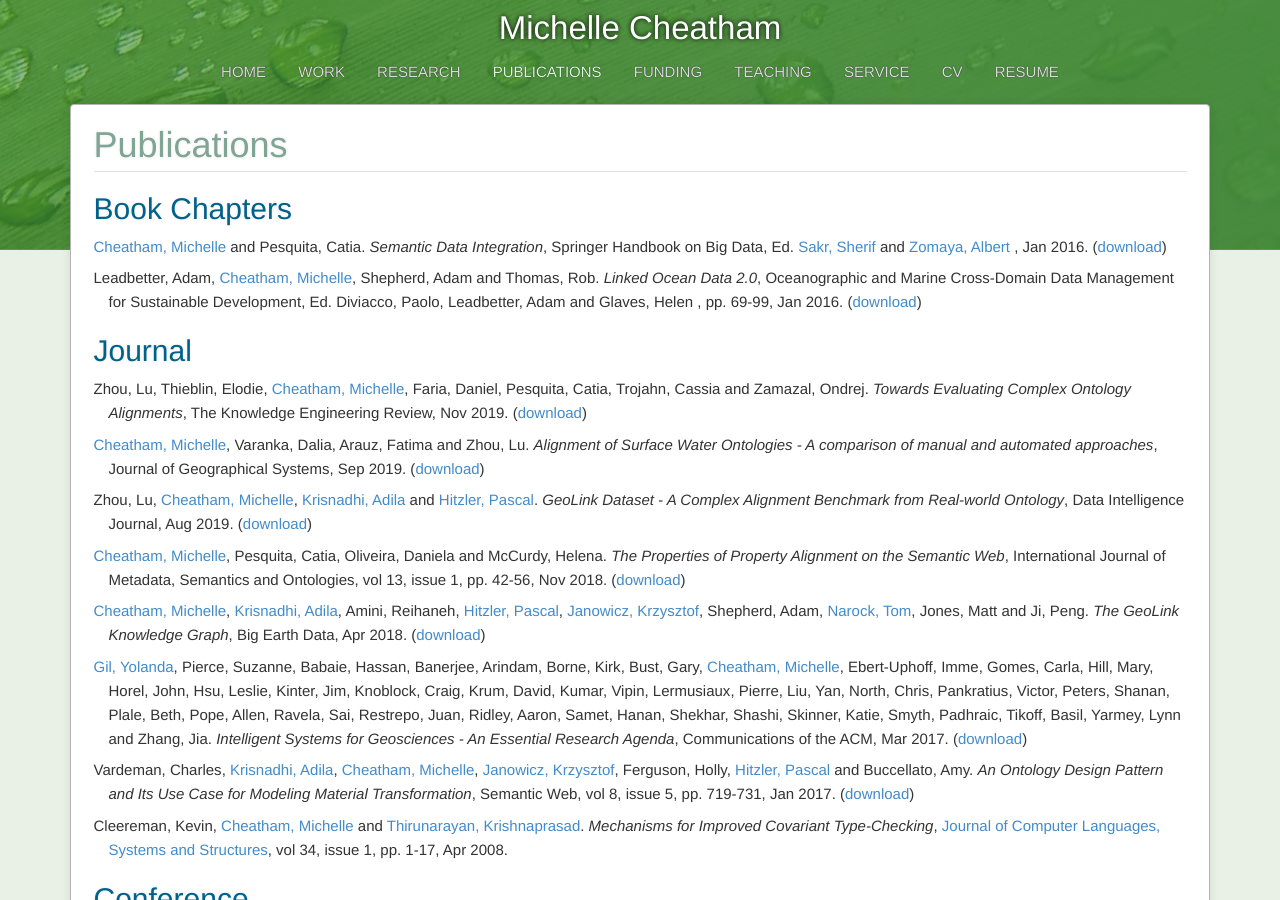
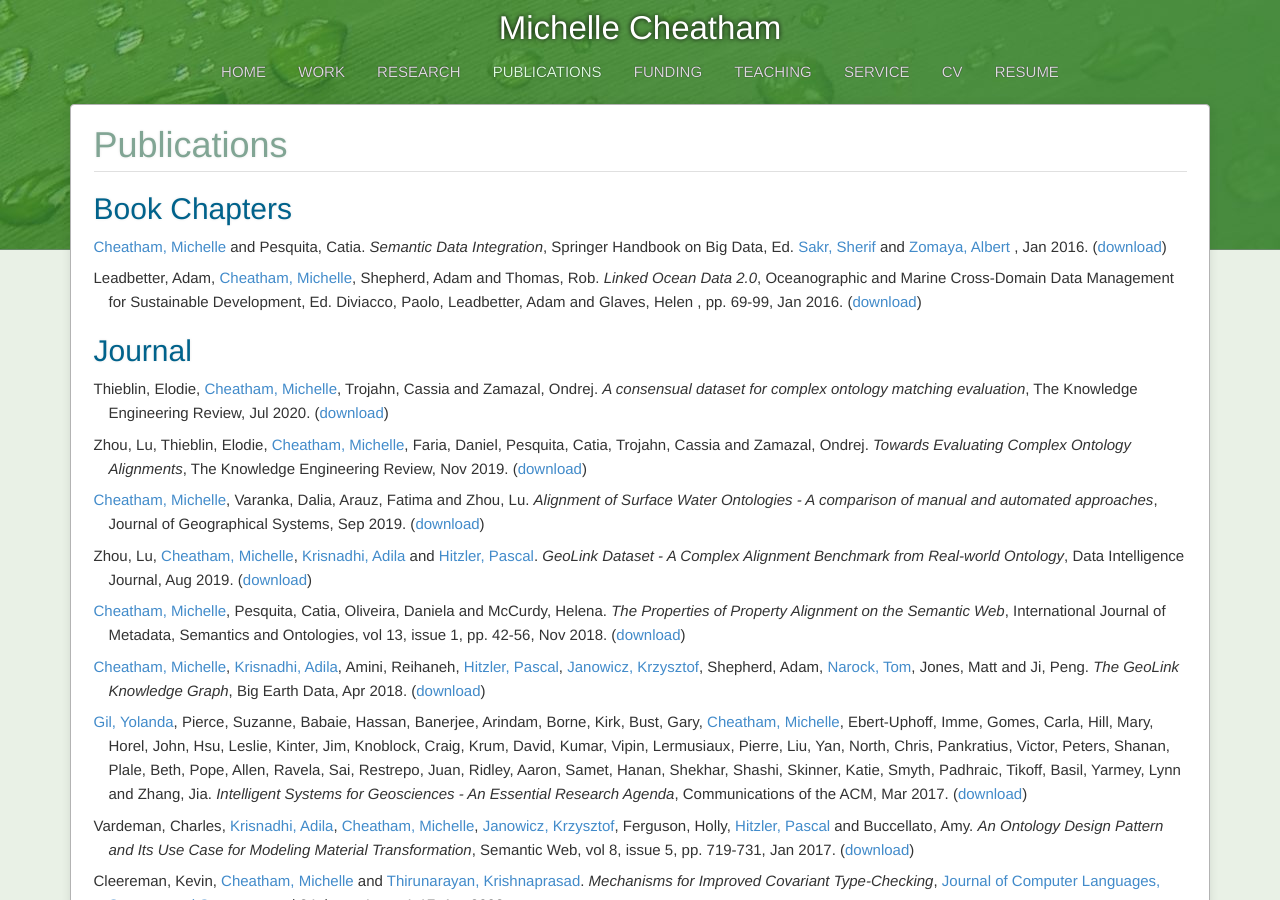
Before and after one commit to mcheatham/mcheatham.github.io, a Jekyll site: the page built from publications.md, in a window 1280 px wide and 900 px high. Built offline with Jekyll 4.4.1, drawn with Linux system fonts in a browser that asks for light colours.

Commit message:
Added consensual complex alignment benchmark paper

```diff
--- a/_data/papers.yaml
+++ b/_data/papers.yaml
@@ -1,4 +1,16 @@
 # listed in reverse order by date
+- title: A consensual dataset for complex ontology matching evaluation
+  authors:
+    - ethieblin
+    - mcheatham
+    - ctrojahn
+    - ozamazal
+  publication: The Knowledge Engineering Review
+  date: 2020-07-07
+  download: KER_Conference_consensus.pdf
+  type: journal
+  keywords: alignment
+
 - title: Towards Evaluating Complex Ontology Alignments
   authors:
     - lzhou
```
Also changed, not shown: 1 other file.
